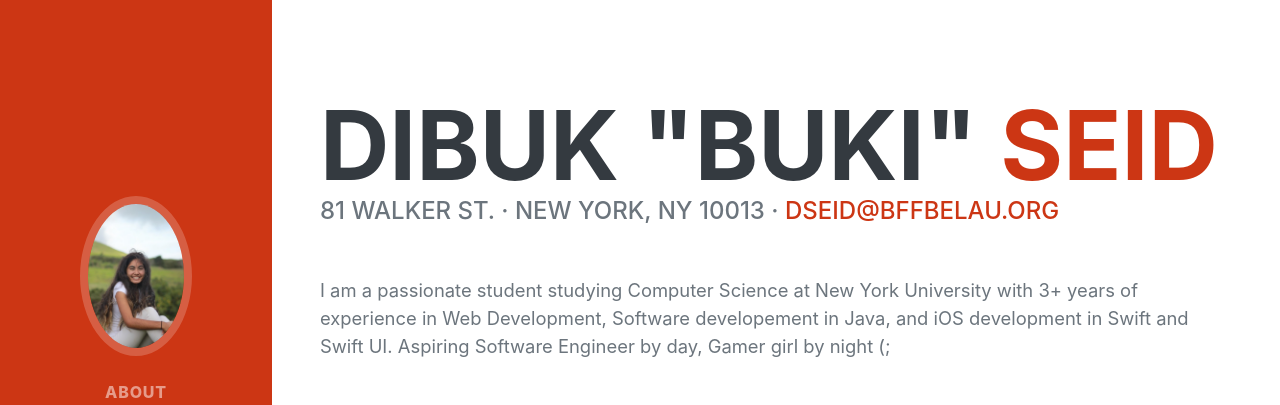
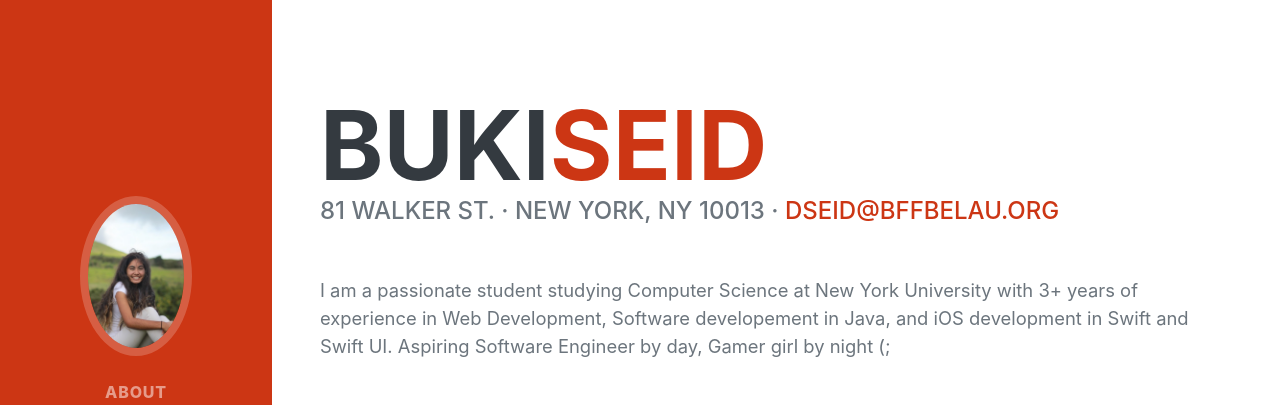
Before and after one commit to dibukseid/bukiseid.github.io, a plain HTML site: page index.html in a window 1280 px wide. Shown: the top 405 px of the page. Drawn offline with nearby package versions, Linux system fonts and the light colour scheme; a web font is replaced by a local one.

Commit message:
Update index.html

```diff
--- a/index.html
+++ b/index.html
@@ -37,7 +37,7 @@
             <!-- About-->
             <section class="resume-section" id="about">
                 <div class="resume-section-content">
-                    <h1 class="mb-0">Dibuk "Buki" <span class="text-primary">Seid</span></h1>
+                    <h1 class="mb-0">Buki<span class="text-primary">Seid</span></h1>
                     <div class="subheading mb-5">81 Walker St. · New York, NY 10013 · <a href="mailto:name@email.com">dseid@bffbelau.org</a></div>
                     <p class="lead mb-5">I am a passionate student studying Computer Science at New York University with 3+ years of experience in Web Development, Software developement in Java, and iOS development in Swift and Swift UI. Aspiring Software Engineer by day, Gamer girl by night (; </p>
 
```
